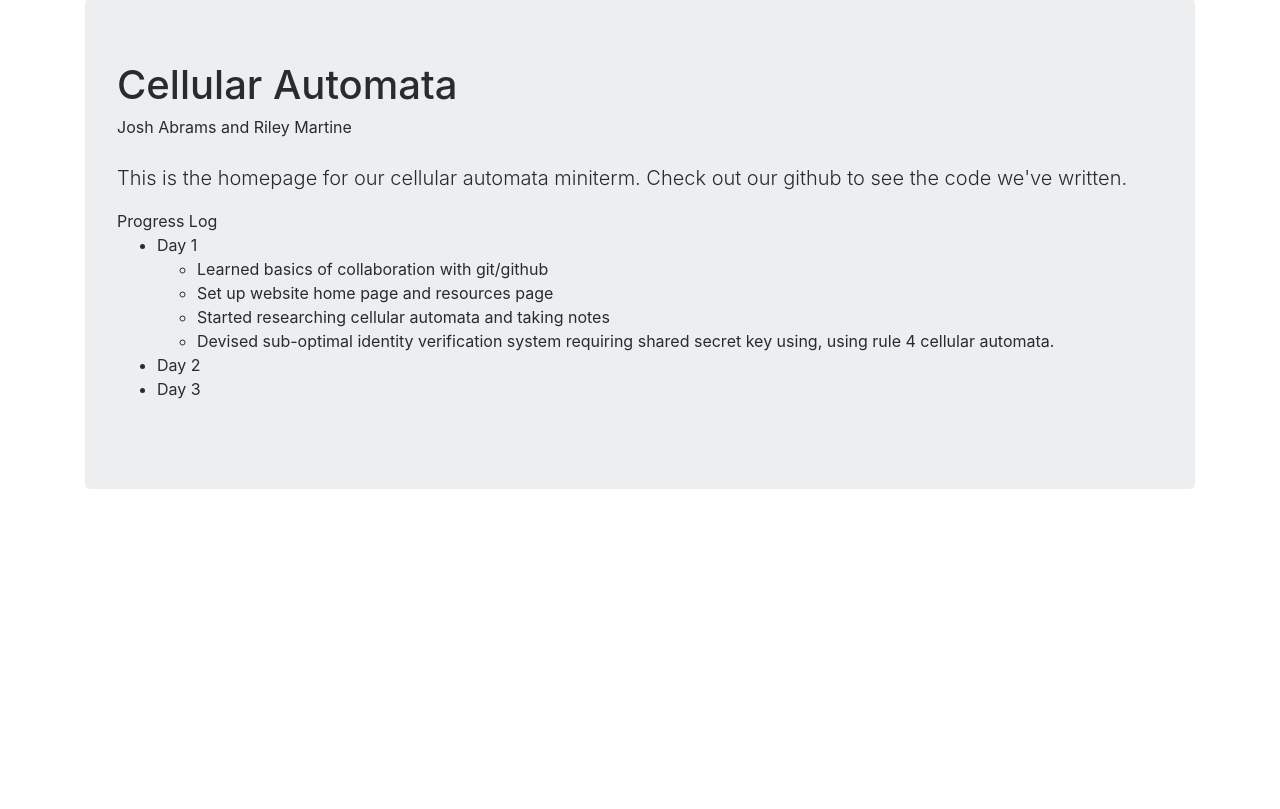
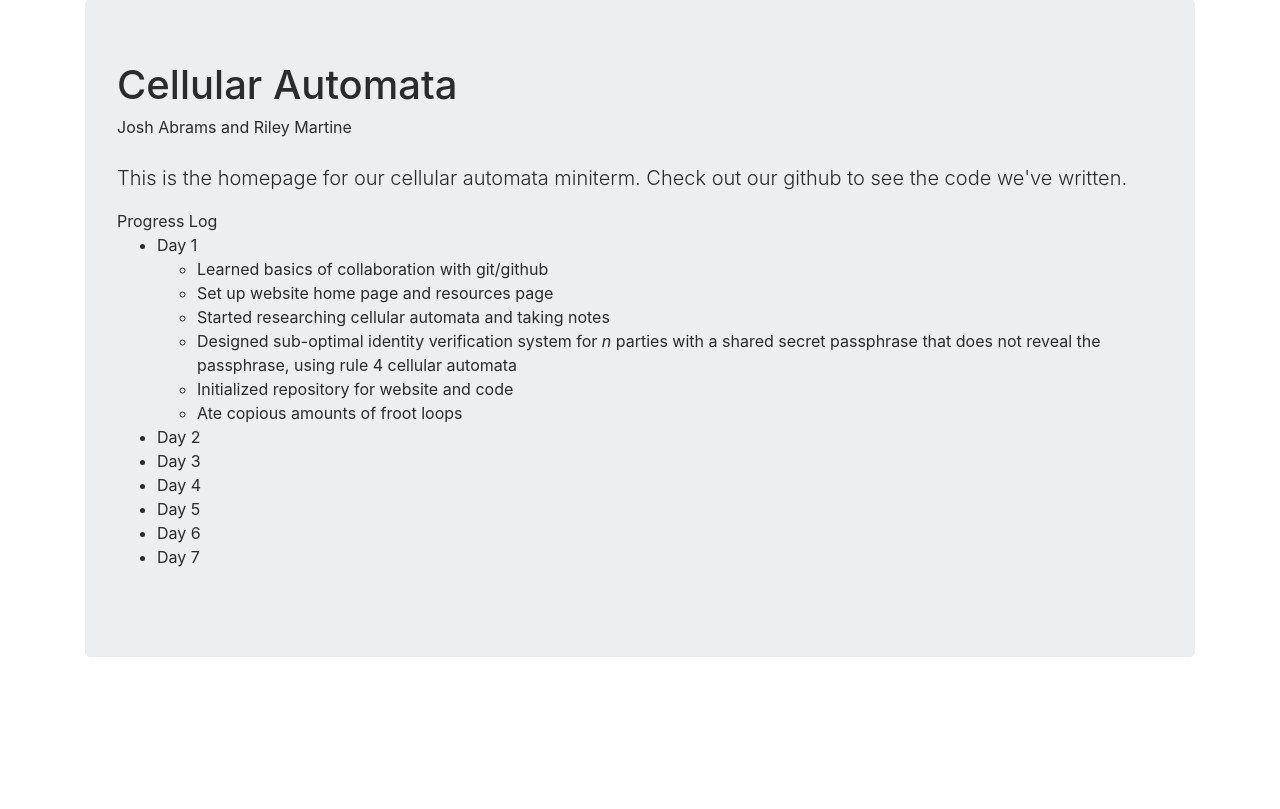
Before and after one commit to riley-martine/cell_auto_site, a PHP site: page / in a window 1280 px wide. Shown: the part 73-882 px from the top of the page. Run offline with PHP 8.4, Linux system fonts and the light colour scheme; some libraries are stand-ins or nearby versions.

Commit message:
Added day 1 info; added rest of days

```diff
--- a/index.php
+++ b/index.php
@@ -27,16 +27,38 @@
           <li>Learned basics of collaboration with git/github</li>
           <li>Set up website home page and resources page</li>
           <li>Started researching cellular automata and taking notes</li>
-          <li>Devised sub-optimal identity verification system requiring shared secret key using, using rule 4 cellular automata.</li>
-        </ul></li>
+          <li>Designed sub-optimal identity verification system for <var>n</var> parties with a shared secret passphrase that does not reveal the passphrase, using rule 4 cellular automata</li>
+          <li>Initialized repository for website and code</li>
+          <li>Ate copious amounts of froot loops</li>
+       </ul></li>
+
 
         <li>Day 2<ul>
 
+        </ul></li>
+
+
+        <li>Day 3<ul>
 
         </ul></li>
 
-        <li>Day 3<ul>
 
+        <li>Day 4<ul>
+
+        </ul></li>
+
+
+        <li>Day 5<ul>
+
+        </ul></li>
+
+
+        <li>Day 6<ul>
+
+        </ul></li>
+
+
+        <li>Day 7<ul>
 
         </ul></li>
 
```
